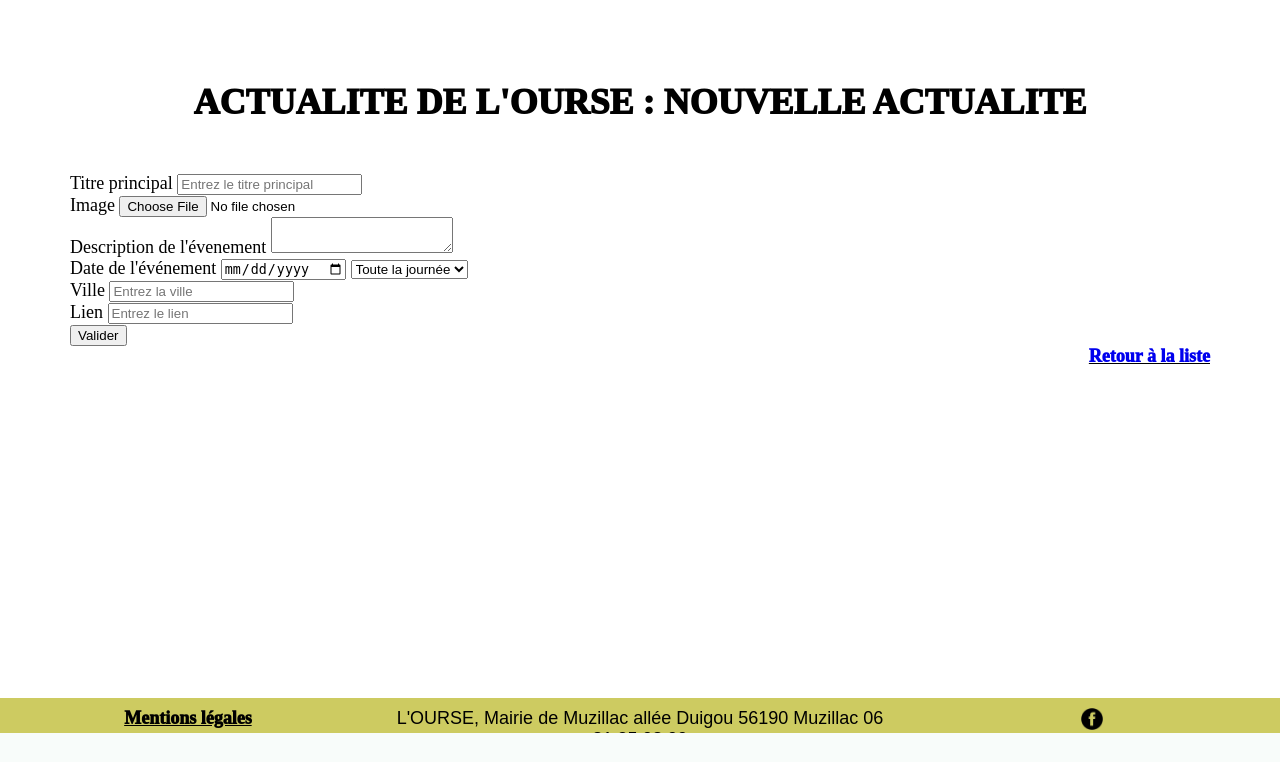
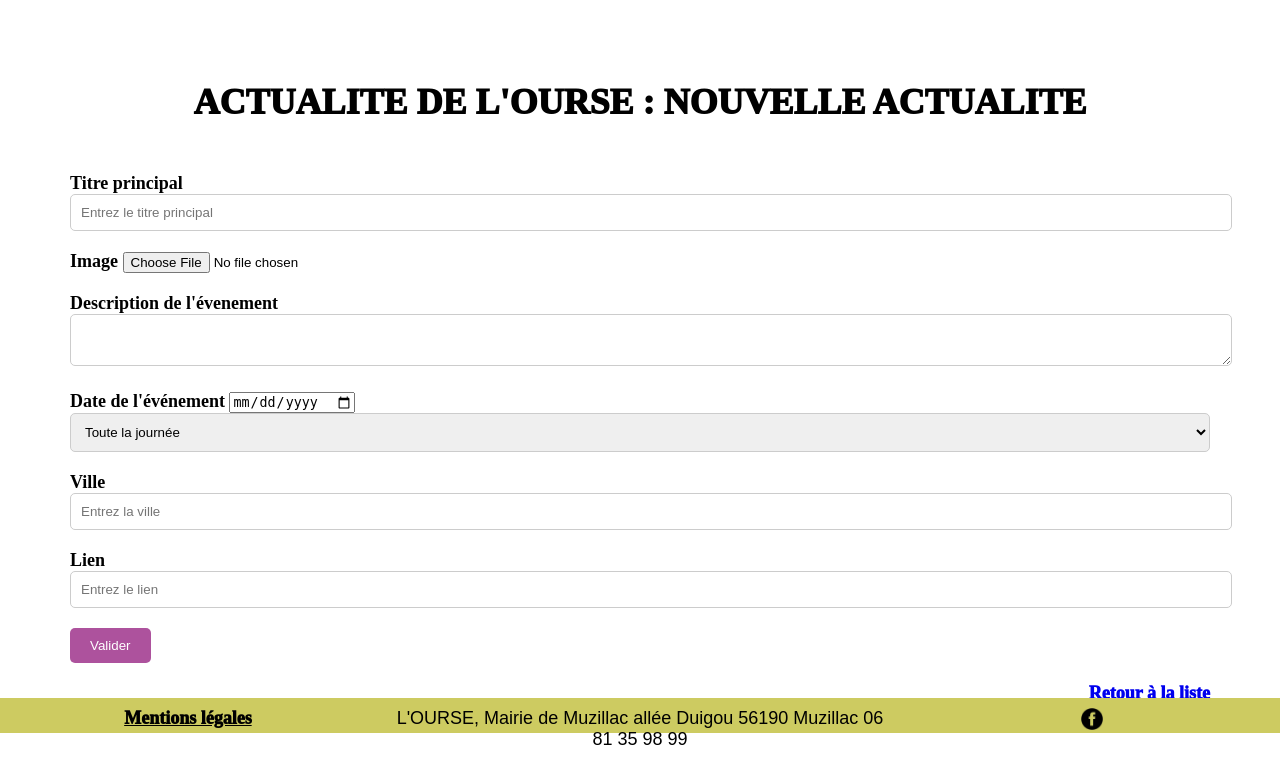
Before and after one commit to Aboubakr67/ourse, a PHP site: page /nouvelle-actualite.php in a window 1280 px wide. Shown: the part 67-829 px from the top of the page. Before the commit the page ends 800 px from the top, so only its background shows below. Run offline with PHP 8.4, Linux system fonts and the light colour scheme; a user stored in the database is signed in; some web fonts are replaced.

Commit message:
add css for new actu

```diff
--- a/nouvelle-actualite.php
+++ b/nouvelle-actualite.php
@@ -62,6 +62,62 @@ if (isset($_SESSION['errorMessage'])) { ?>
     <u><a href="actualite.php" style="margin-right: 0;">Retour à la liste</a></u>
 </div>
 
+<style>
+
+  /* Style pour les formulaires */
+.form-group {
+    margin-bottom: 20px;
+}
+
+/* Style pour les étiquettes */
+.form-group label {
+    font-weight: bold;
+}
+
+/* Style pour les champs de saisie */
+.form-control {
+    width: 100%;
+    padding: 10px;
+    border-radius: 5px;
+    border: 1px solid #ccc;
+    transition: border-color 0.3s;
+}
+
+/* Style pour les boutons */
+.btn {
+    display: inline-block;
+    padding: 10px 20px;
+    background-color: var(--principal-color);
+    color: #fff;
+    border: none;
+    border-radius: 5px;
+    cursor: pointer;
+    transition: background-color 0.3s;
+}
+
+.btn:hover {
+    background-color: #ad417b;
+}
+
+/* Style pour les images prévisualisées */
+#image-preview {
+    max-width: 200px;
+    margin-top: 10px;
+}
+
+/* Style spécifique pour le champ de saisie de fichier */
+.form-control-file {
+    width: auto; /* Retour à la largeur par défaut */
+}
+
+/* Style pour le lien de retour */
+div[style="text-align: right;"] {
+    text-align: left; /* Alignement à gauche */
+    margin-top: 20px; /* Ajout de marge en haut */
+}
+
+</style>
+
     <script>
     // Fonction pour afficher ou masquer le champ de l'heure en fonction de la sélection
     document.getElementById('change_date_event').addEventListener('change', function() {
--- a/script.sql
+++ b/script.sql
@@ -16,8 +16,6 @@ CREATE TABLE USERS (
     password VARCHAR(255),
     role VARCHAR(50)
 );
-
-
 
 CREATE TABLE ACTUALITE (
     id_actualite INT PRIMARY KEY AUTO_INCREMENT,
```
Also changed, not shown: upload/logo6634be9079f1b.jpg (added).
